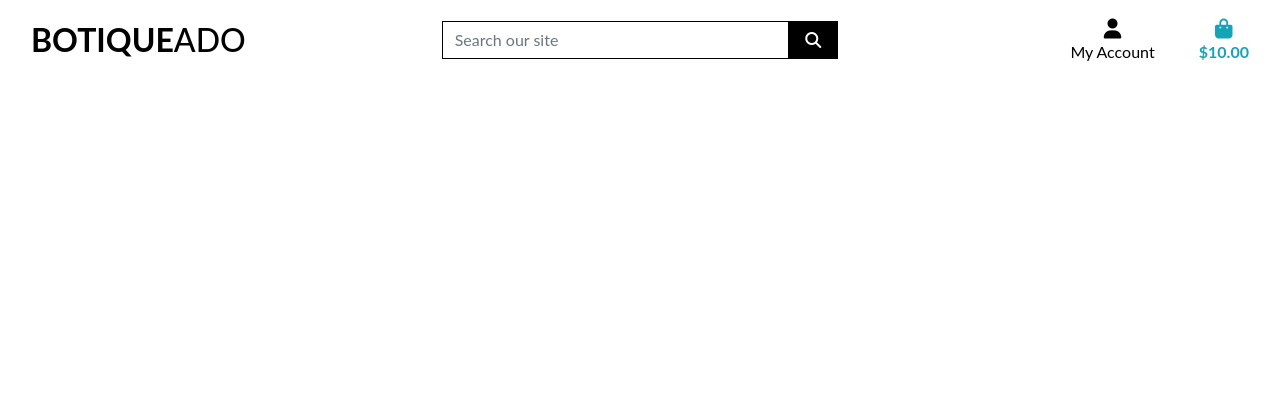
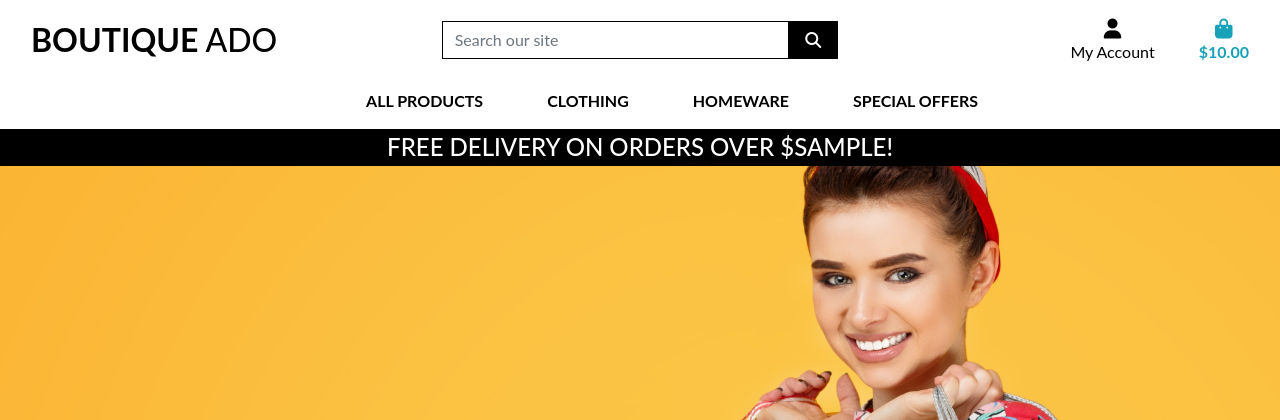
Before and after one commit to Francisca-Heii/boutique_ado_v1, a Django app: template templates/base.html in a window 1280 px wide. Shown: the top 420 px of the page. Run offline with Django 3.2, Linux system fonts and the light colour scheme; the template is opened without the code that fills it: most values are stand-ins (such as "Sample title", 1, 10 or a date in 2020); some libraries are stand-ins or nearby versions.

Commit message:
Added mobile header and main navbar

```diff
--- a/static/css/base.css
+++ b/static/css/base.css
@@ -3,7 +3,7 @@ html {
 }
 
 body {
-    background: url ('/media/homepage_background_image.jpg') no-repeat center center fixed;
+    background: url('/media/homepage_background_image.jpg') no-repeat center center fixed;
     background-size: cover;
     height: calc(100vh - 164px);
     color: #555;
@@ -56,6 +56,10 @@ body {
     border: 1px solid black !important;
 }
 
+.bg-black {
+    background: #000 !important;
+}
+
 /* -------------------------------- Media Queries */
 
 /* Slightly larger container on xl screens */
--- a/templates/base.html
+++ b/templates/base.html
@@ -49,7 +49,7 @@
         <div id="topnav" class="row bg-white pt-lg-2 d-none d-lg-flex">
             <div class="col-12 col-lg-4 my-auto py-1 py-lg-0 text-center text-lg-left">
                 <a href="{% url 'home' %}" class="nav-link main-logo-link">
-                    <h2 class="logo-font text-black my-0"><strong>Botique</strong>Ado</h2>
+                    <h2 class="logo-font text-black my-0"><strong>Boutique</strong> Ado</h2>
                 </a>
             </div>
             <div class="col-12 col-lg-4 my-auto py-1 py-lg-0">
@@ -107,7 +107,25 @@
                     </li>
                 </ul>
             </div>
+            <div class="col-12 col-lg-4 my-auto py-1 py-lg-0"></div>
         </div>
+        <div class="row bg-white">
+            <nav class="navbar navbar-expand-lg navbar-light w-100">
+                <button class="navbar-toggler" type="button" data-toggle="collapse" data-target="#main-nav"
+                    aria-controls="main-nav" aria-expanded="false" aria-label="Toggle navigation">
+                    <span class="navbar-toggler-icon"></span>
+                </button>
+                {% include 'includes/mobile-top-header.html' %}
+                {% include 'includes/main-nav.html' %}
+            </nav>
+        </div>
+        <div id="delivery-banner" class="row text-center">
+            <div class="col bg-black text-white">
+                <h4 class="logo-font my-1">Free delivery on orders over ${{ free_delivery_threshold }}!</h4>
+            </div>
+
+        </div>
+
     </header>
 
     {% if messages %}
@@ -122,6 +140,7 @@
 
     {% block postloadjs %}
     {% endblock %}
+
 </body>
 
 </html>
--- /dev/null
+++ b/templates/includes/main-nav.html
@@ -0,0 +1,54 @@
+<div class="collapse navbar-collapse" id="main-nav">
+    <ul class="navbar-nav w-auto mx-auto">
+        <li class="nav-item dropdown">
+            <a class="logo-font font-weight-bold nav-link text-black mr-5" href="#" id="all-products-link"
+                data-toggle="dropdown" aria-haspopup="true" aria-expanded="false">
+                All Products
+            </a>
+            <div class="dropdown-menu border-0" aria-labelledby="all-products-link">
+                <a href="" class="dropdown-item">By Price</a>
+                <a href="" class="dropdown-item ">By Rating</a>
+                <a href="" class="dropdown-item ">By Category</a>
+                <a href="" class="dropdown-item">All Products</a>
+            </div>
+        </li>
+
+        <li class="nav-item dropdown">
+            <a class="logo-font font-weight-bold nav-link text-black mr-5" href="#" id="clothing-link"
+                data-toggle="dropdown" aria-haspopup="true" aria-expanded="false">
+                Clothing
+            </a>
+            <div class="dropdown-menu border-0" aria-labelledby="clothing-link">
+                <a href="" class="dropdown-item">Activewear &amp; Essentials</a>
+                <a href="" class="dropdown-item">Jeans</a>
+                <a href="" class="dropdown-item">Shirts</a>
+                <a href="" class="dropdown-item">All Clothing</a>
+            </div>
+        </li>
+
+        <li class="nav-item dropdown">
+            <a class="logo-font font-weight-bold nav-link text-black mr-5" href="#" id="homeware-link"
+                data-toggle="dropdown" aria-haspopup="true" aria-expanded="false">
+                Homeware
+            </a>
+            <div class="dropdown-menu border-0" aria-labelledby="homeware-link">
+                <a href="" class="dropdown-item">Bed &amp; Bath</a>
+                <a href="" class="dropdown-item">Kitchen &amp; Dining</a>
+                <a href="" class="dropdown-item">All Homeware</a>
+            </div>
+        </li>
+
+        <li class="nav-item dropdown">
+            <a class="logo-font font-weight-bold nav-link text-black" href="#" id="specials-link" data-toggle="dropdown"
+                aria-haspopup="true" aria-expanded="false">
+                Special Offers
+            </a>
+            <div class="dropdown-menu border-0" aria-labelledby="specials-link">
+                <a href="" class="dropdown-item">New Arrivals</a>
+                <a href="" class="dropdown-item">Deals</a>
+                <a href="" class="dropdown-item">Clearance</a>
+                <a href="" class="dropdown-item">All Specials</a>
+            </div>
+        </li>
+    </ul>
+</div>
--- /dev/null
+++ b/templates/includes/mobile-top-header.html
@@ -0,0 +1,63 @@
+<ul>
+    <li class="list-inline-item">
+        <a class="text-black nav-link d-block d-lg-none" href="#" id="mobile-search" data-toggle="dropdown"
+            aria-haspopup="true" aria-expanded="false">
+            <div class="text-center">
+                <div><i class="fas fa-search fa-lg"></i></div>
+                <p class="my-0">Search</p>
+            </div>
+        </a>
+        <div class="dropdown-menu border-0 w-100 p-3 rounded-0 my-0" aria-labelledby="mobile-search">
+            <form class="form" method="GET" action="">
+                <div class="input-group w-100">
+                    <input class="form-control border border-black rounded-0" type="text" name="q"
+                        placeholder="Search our site">
+                    <div class="input-group-append">
+                        <button class="form-control form-control btn btn-black border border-black rounded-0"
+                            type="submit">
+                            <span class="icon">
+                                <i class="fas fa-search"></i>
+                            </span>
+                        </button>
+                    </div>
+                </div>
+            </form>
+        </div>
+    </li>
+    <li class="list-inline-item dropdown">
+        <a class="text-black nav-link d-block d-lg-none" href="#" id="user-options" data-toggle="dropdown"
+            aria-haspopup="true" aria-expanded="false">
+            <div class="text-center">
+                <div><i class="fas fa-user fa-lg"></i></div>
+                <p class="my-0">My Account</p>
+            </div>
+        </a>
+        <div class="dropdown-menu border-0" aria-labelledby="user-options">
+            {% if request.user.is_authenticated %}
+            {% if request.user.is_superuser %}
+            <a href="{% url 'account_logout' %}" class="dropdown-item">Product Management</a>
+            {% endif %}
+            <a href="" class="dropdown-item">My Profile</a>
+            <a href="{% url 'account_logout' %}" class="dropdown-item">Logout</a>
+            {% else %}
+            <a href="{% url 'account_signup' %}" class="dropdown-item">Register</a>
+            <a href="{% url 'account_login' %}" class="dropdown-item">Login</a>
+            {% endif %}
+        </div>
+    </li>
+    <li class="list-inline-item">
+        <a class="{% if grand_total %}text-primary font-weight-bold{% else %}text-black{% endif %} nav-link d-block d-lg-none"
+            href="">
+            <div class="text-center">
+                <div><i class="fas fa-shopping-bag fa-lg"></i></div>
+                <p class="my-0">
+                    {% if grand_total %}
+                    ${{ grand_total|floatformat:2 }}
+                    {% else %}
+                    $0.00
+                    {% endif %}
+                </p>
+            </div>
+        </a>
+    </li>
+</ul>
```
